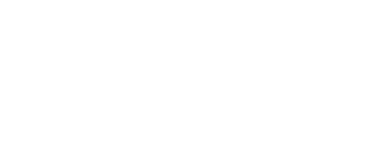
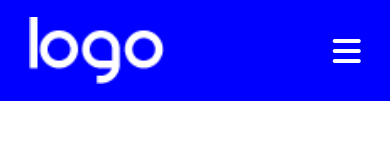
Before and after one commit to Marco9726/htmlcss-responsive-layout, a plain HTML site: page index.html in a window 390 px wide. Drawn offline with Linux system fonts and the light colour scheme.

Commit message:
header mobile

```diff
--- a/css/style.css
+++ b/css/style.css
@@ -0,0 +1,36 @@
+/* REGOLE GENERALI  */
+
+*{
+    padding: 0;
+    margin: 0;
+    box-sizing: border-box;
+}
+
+/* HEADER  */
+header{
+    height: 12vh;
+    background-color: blue;
+    display: flex;
+    align-items: center;
+}
+
+header .row{
+    width: 85vw;
+    margin: 0 auto;
+    display: flex;
+    justify-content: space-between;
+}
+
+header img{
+    height: 8vh;
+}
+
+header i{
+    font-size: 2rem;
+    color: white;
+}
+
+header .col-left,header .col-right{
+    display: flex;
+    align-items: center;
+}
--- a/index.html
+++ b/index.html
@@ -6,8 +6,18 @@
         <meta name="viewport" content="width=device-width, initial-scale=1.0">
         <title>Document</title>
         <link rel="stylesheet" href="./css/style.css">
+        <link rel="stylesheet" href="https://cdnjs.cloudflare.com/ajax/libs/font-awesome/6.2.0/css/all.min.css" integrity="sha512-xh6O/CkQoPOWDdYTDqeRdPCVd1SpvCA9XXcUnZS2FmJNp1coAFzvtCN9BmamE+4aHK8yyUHUSCcJHgXloTyT2A==" crossorigin="anonymous" referrerpolicy="no-referrer" />
     </head>
     <body>
-
+        <header>
+            <div class="row">
+                <div class="col-left">
+                    <img src="./img/logo.png" alt="logo">
+                </div>
+                <div class="col-right">
+                    <i class="fa-solid fa-bars"></i>
+                </div>
+            </div>
+        </header>
     </body>
 </html>
```
